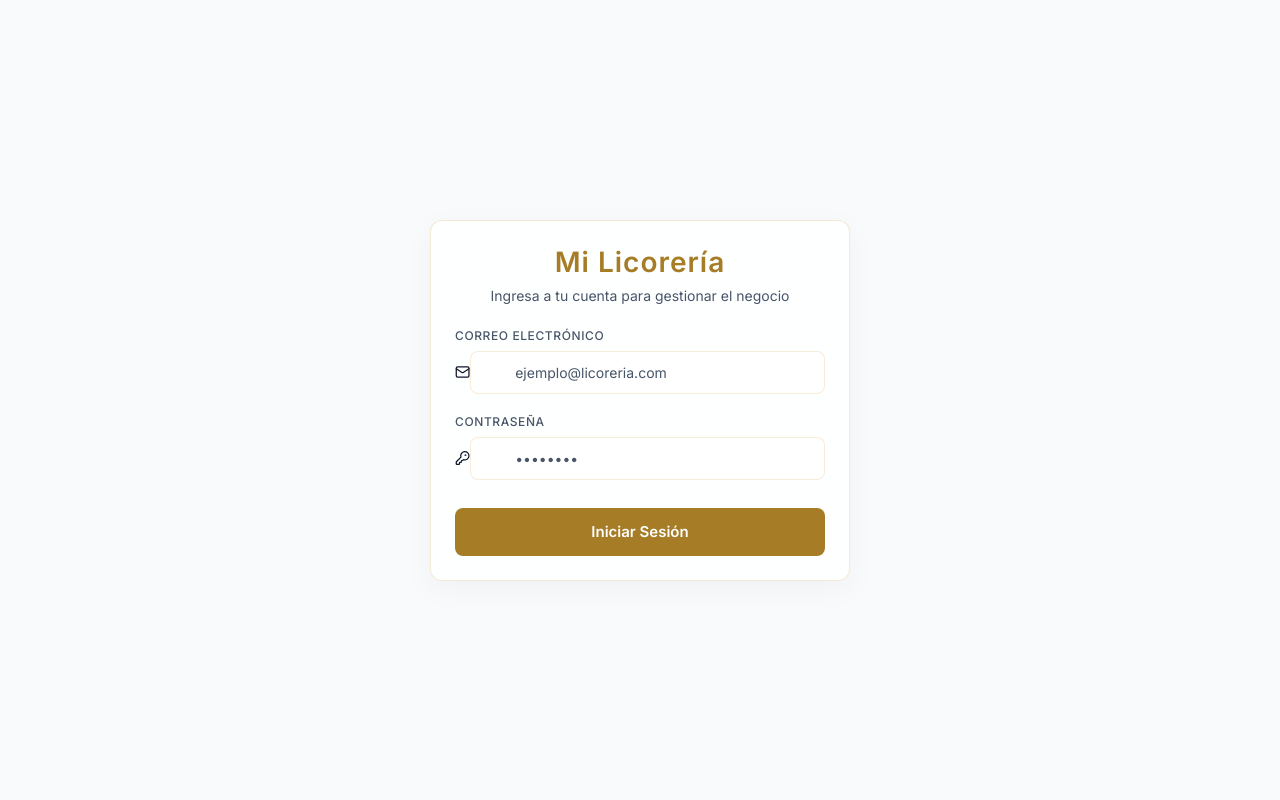
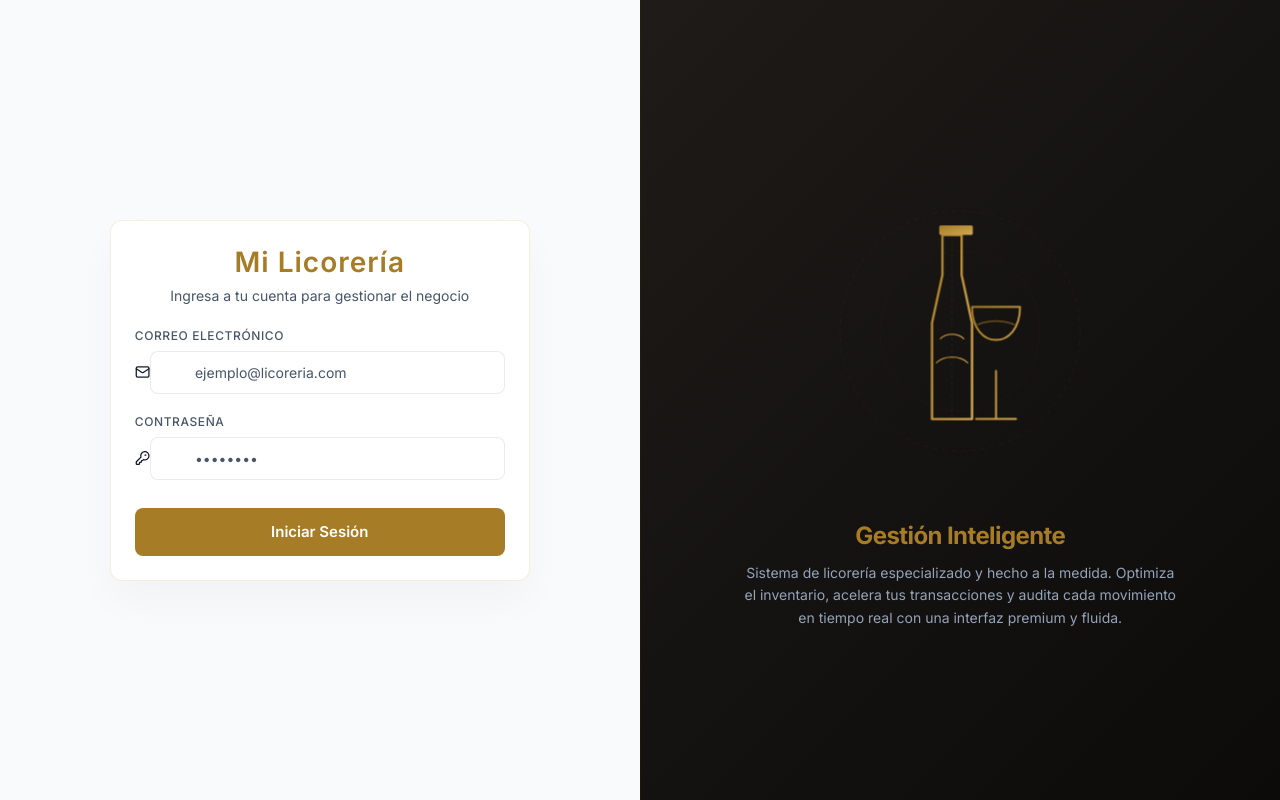
Before and after one commit to sistemctl/licoreria, a Next.js app: page /login in a window 1280 px wide. Built offline with nearby package versions, Linux system fonts and the light colour scheme.

Commit message:
feat: redesign login page to split-screen layout with animated vector SVG bottle and glass

```diff
--- a/src/app/login/page.js
+++ b/src/app/login/page.js
@@ -39,6 +39,10 @@
 
   return (
     <div className="login-wrapper">
+      <div className="login-container">
+
+        {/* Panel Izquierdo: Formulario de Acceso */}
+        <div className="login-left-side">
           <div className="login-card glass-panel animate-fade-in">
             <div className="login-header">
               <h2>Mi Licorería</h2>
@@ -88,6 +92,69 @@
               </button>
             </form>
           </div>
+        </div>
+
+        {/* Panel Derecho: Presentación y Animación Vectorial SVG */}
+        <div className="login-right-side">
+          <div className="vector-art-wrapper">
+            <svg viewBox="0 0 400 400" className="vector-svg">
+              <defs>
+                <linearGradient id="gold-gradient" x1="0%" y1="0%" x2="100%" y2="100%">
+                  <stop offset="0%" stopColor="#a67c26" />
+                  <stop offset="100%" stopColor="#d4a853" />
+                </linearGradient>
+              </defs>
+
+              {/* Círculos abstractos de fondo */}
+              <circle cx="200" cy="200" r="150" fill="none" stroke="rgba(166, 124, 38, 0.08)" strokeWidth="1" strokeDasharray="6,6" />
+              <circle cx="200" cy="200" r="100" fill="none" stroke="rgba(166, 124, 38, 0.04)" strokeWidth="1" />
+
+              {/* Partículas / Burbujas flotantes animadas */}
+              <circle cx="110" cy="260" r="5" className="bubble bubble-1" />
+              <circle cx="280" cy="170" r="7" className="bubble bubble-2" />
+              <circle cx="150" cy="110" r="4" className="bubble bubble-3" />
+              <circle cx="250" cy="290" r="6" className="bubble bubble-4" />
+              <circle cx="220" cy="90" r="5" className="bubble bubble-5" />
+
+              {/* Copa minimalista */}
+              <g className="vector-glass">
+                <path d="M220,310 L270,310 M245,310 L245,250 M215,170 L275,170 C275,225 215,225 215,170"
+                      fill="none"
+                      stroke="url(#gold-gradient)"
+                      strokeWidth="2.5"
+                      strokeLinejoin="round"
+                      strokeLinecap="round" />
+                {/* Contenido / líquido de la copa */}
+                <path d="M222,192 C235,186 255,186 268,192" fill="none" stroke="rgba(166, 124, 38, 0.5)" strokeWidth="2" strokeLinecap="round" />
+              </g>
+
+              {/* Botella premium minimalista */}
+              <g className="vector-bottle">
+                <path d="M165,310 L215,310 L215,190 L202,130 L202,80 L178,80 L178,130 L165,190 Z"
+                      fill="none"
+                      stroke="url(#gold-gradient)"
+                      strokeWidth="3"
+                      strokeLinejoin="round"
+                      strokeLinecap="round" />
+                {/* Cuello / Tapa */}
+                <rect x="174" y="68" width="42" height="12" rx="2" fill="url(#gold-gradient)" />
+                {/* Detalles internos */}
+                <line x1="190" y1="80" x2="190" y2="310" stroke="rgba(166, 124, 38, 0.15)" strokeWidth="1" strokeDasharray="4,4" />
+                <path d="M175,210 C182,202 198,202 205,210" fill="none" stroke="url(#gold-gradient)" strokeWidth="1.5" />
+                <path d="M170,240 C180,230 200,230 210,240" fill="none" stroke="url(#gold-gradient)" strokeWidth="1.5" />
+              </g>
+            </svg>
+          </div>
+
+          <div className="right-side-text">
+            <h3>Gestión Inteligente</h3>
+            <p>
+              Sistema de licorería especializado y hecho a la medida. Optimiza el inventario, acelera tus transacciones y audita cada movimiento en tiempo real con una interfaz premium y fluida.
+            </p>
+          </div>
+        </div>
+
+      </div>
 
       <style jsx>{`
         .login-wrapper {
@@ -97,15 +164,46 @@
           align-items: center;
           justify-content: center;
           background: var(--bg-color);
+          overflow: hidden;
+        }
+
+        .login-container {
+          width: 100%;
+          height: 100%;
+          display: flex;
+        }
+
+        .login-left-side {
+          flex: 1;
+          display: flex;
+          align-items: center;
+          justify-content: center;
+          padding: 40px;
+          background: var(--bg-color);
+          z-index: 10;
+        }
+
+        .login-right-side {
+          flex: 1;
+          background: linear-gradient(135deg, #1e1b18 0%, #0c0b0a 100%);
+          display: flex;
+          flex-direction: column;
+          align-items: center;
+          justify-content: center;
+          padding: 40px;
+          position: relative;
+          border-left: 1px solid rgba(166, 124, 38, 0.1);
         }
 
         .login-card {
-          width: 90%;
+          width: 100%;
           max-width: 420px;
           display: flex;
           flex-direction: column;
           gap: 24px;
-          border-color: rgba(212, 168, 83, 0.25);
+          border-color: rgba(212, 168, 83, 0.2);
+          box-shadow: 0 20px 40px rgba(0,0,0,0.03);
+          background: rgba(255, 255, 255, 0.9);
         }
 
         .login-header {
@@ -125,8 +223,8 @@
         }
 
         .login-error {
-          background: rgba(239, 68, 68, 0.1);
-          border: 1px solid rgba(239, 68, 68, 0.3);
+          background: rgba(239, 68, 68, 0.08);
+          border: 1px solid rgba(239, 68, 68, 0.2);
           color: var(--error-red);
           padding: 12px;
           border-radius: 8px;
@@ -161,6 +259,8 @@
 
         .input-with-icon :global(.input-field) {
           padding-left: 44px;
+          background: rgba(255, 255, 255, 0.8);
+          border-color: rgba(0, 0, 0, 0.08);
         }
 
         .w-full {
@@ -172,6 +272,100 @@
           height: 48px;
           font-size: 15px;
         }
+
+        /* Estilos Lado Derecho e Ilustraciones */
+        .vector-art-wrapper {
+          width: 100%;
+          max-width: 320px;
+          margin-bottom: 30px;
+          display: flex;
+          justify-content: center;
+        }
+
+        .vector-svg {
+          width: 100%;
+          height: auto;
+        }
+
+        .right-side-text {
+          max-width: 440px;
+          text-align: center;
+        }
+
+        .right-side-text h3 {
+          color: var(--accent-gold);
+          font-size: 24px;
+          font-weight: 700;
+          margin-bottom: 12px;
+        }
+
+        .right-side-text p {
+          color: #94a3b8;
+          font-size: 14px;
+          line-height: 1.6;
+        }
+
+        /* Animaciones CSS */
+        :global(.vector-bottle) {
+          transform-origin: 190px 310px;
+          animation: swingBottle 6s ease-in-out infinite;
+        }
+
+        :global(.vector-glass) {
+          transform-origin: 245px 310px;
+          animation: swingGlass 6s ease-in-out infinite;
+          animation-delay: 0.5s;
+        }
+
+        :global(.bubble) {
+          fill: var(--accent-gold);
+          opacity: 0;
+          animation: floatBubble 4s ease-in infinite;
+        }
+
+        :global(.bubble-1) { animation-delay: 0s; transform: translateX(0); }
+        :global(.bubble-2) { animation-delay: 1.5s; transform: translateX(-10px); }
+        :global(.bubble-3) { animation-delay: 0.8s; transform: translateX(5px); }
+        :global(.bubble-4) { animation-delay: 2.2s; transform: translateX(-5px); }
+        :global(.bubble-5) { animation-delay: 3s; transform: translateX(10px); }
+
+        @keyframes swingBottle {
+          0%, 100% { transform: rotate(0deg) translateY(0); }
+          50% { transform: rotate(-2deg) translateY(-4px); }
+        }
+
+        @keyframes swingGlass {
+          0%, 100% { transform: rotate(0deg) translateY(0); }
+          50% { transform: rotate(3deg) translateY(-2px); }
+        }
+
+        @keyframes floatBubble {
+          0% {
+            transform: translateY(120px);
+            opacity: 0;
+          }
+          10% {
+            opacity: 0.4;
+          }
+          90% {
+            opacity: 0.4;
+          }
+          100% {
+            transform: translateY(-80px);
+            opacity: 0;
+          }
+        }
+
+        /* Responsividad */
+        @media (max-width: 992px) {
+          .login-right-side {
+            display: none;
+          }
+          .login-left-side {
+            flex: 1;
+            width: 100%;
+          }
+        }
       `}</style>
     </div>
   );
```
Lines whose indentation alone changed are shown as unchanged.
